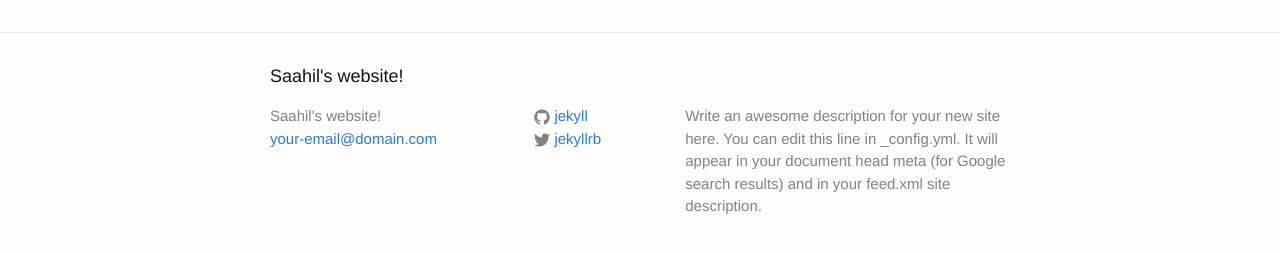
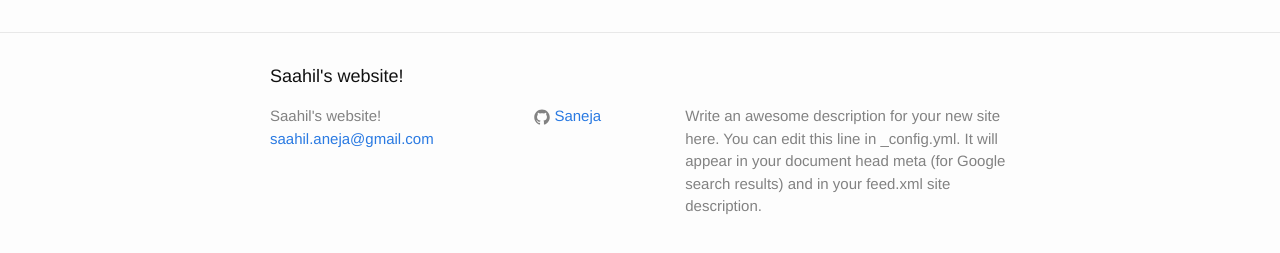
Before and after one commit to Saneja/saneja.github.io, a Jekyll site: the page built from index.html, in a window 1280 px wide. Shown: the part 264-517 px from the top of the page. Built offline with Jekyll 4.4.1, drawn with Linux system fonts in a browser that asks for light colours.

Commit message:
Update _config.yml

```diff
--- a/_config.yml
+++ b/_config.yml
@@ -7,15 +7,15 @@
 
 # Site settings
 title: Saahil's website!
-email: your-email@domain.com
+email: saahil.aneja@gmail.com
 description: > # this means to ignore newlines until "baseurl:"
   Write an awesome description for your new site here. You can edit this
   line in _config.yml. It will appear in your document head meta (for
   Google search results) and in your feed.xml site description.
 baseurl: "" # the subpath of your site, e.g. /blog
 url: "http://yourdomain.com" # the base hostname & protocol for your site
-twitter_username: jekyllrb
-github_username:  jekyll
+
+github_username: Saneja
 
 # Build settings
 markdown: kramdown
```
